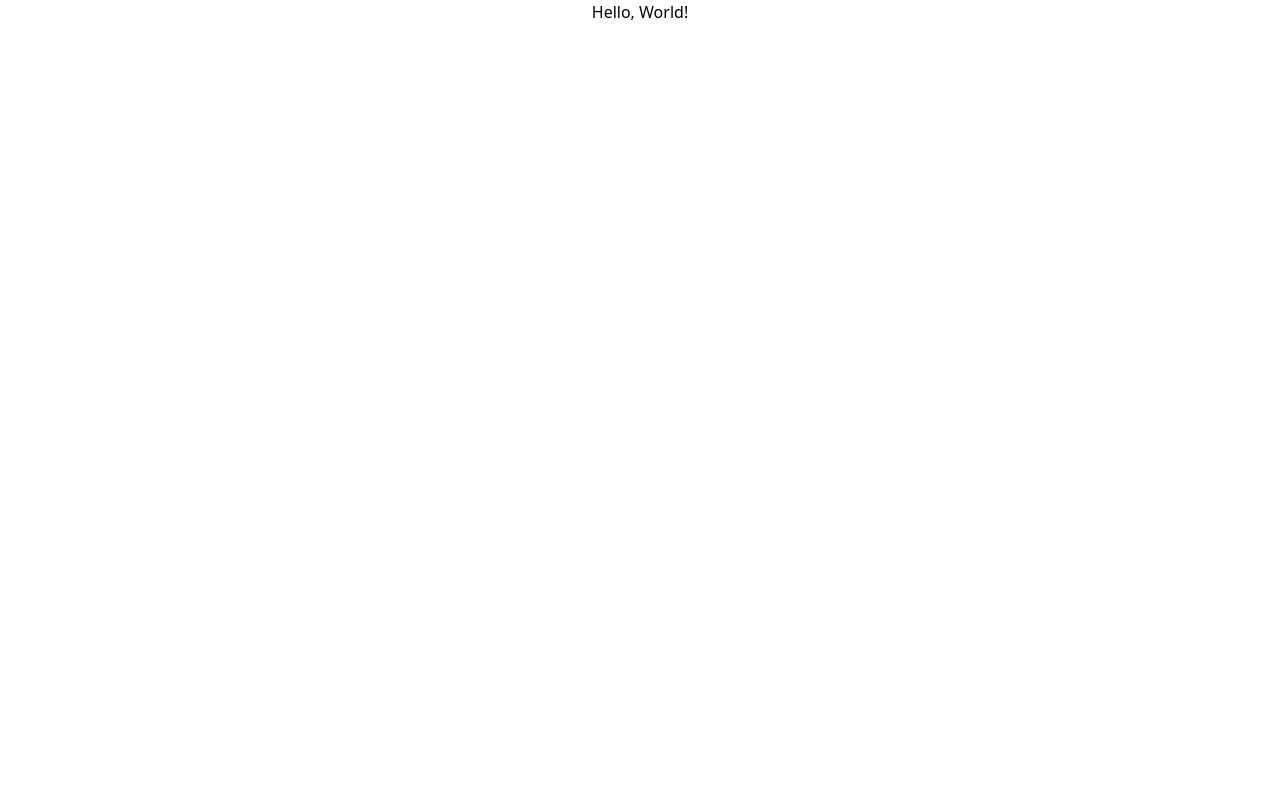
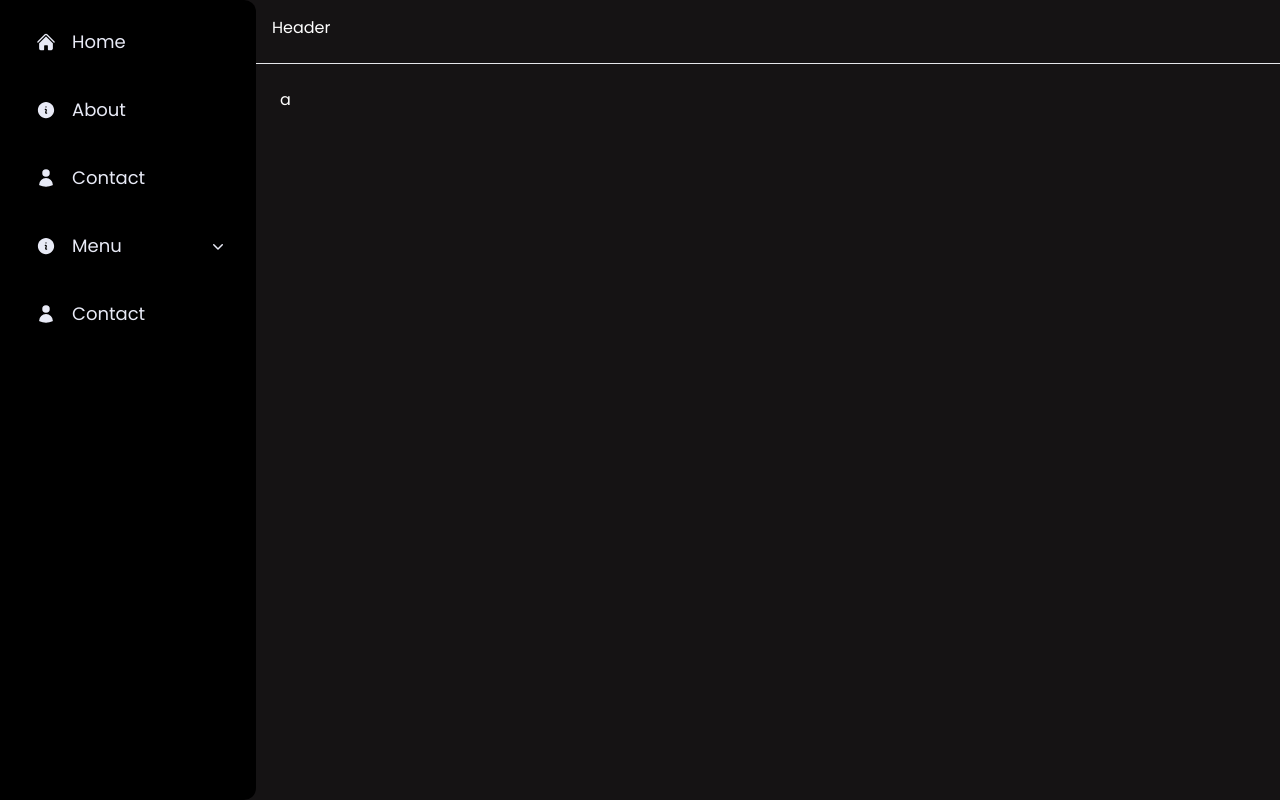
Before and after one commit to LuccaHeineck/sistema-de-recursos, a React (Create React App) app in the folder Frontend/recursos-front/: page / in a window 1280 px wide. Built offline with nearby package versions, Linux system fonts and the light colour scheme; no server answers.

Commit message:
Início do front

```diff
--- a/Frontend/recursos-front/package.json
+++ b/Frontend/recursos-front/package.json
@@ -3,11 +3,13 @@
   "version": "0.1.0",
   "private": true,
   "dependencies": {
+    "@heroicons/react": "^2.1.5",
     "@testing-library/jest-dom": "^5.17.0",
     "@testing-library/react": "^13.4.0",
     "@testing-library/user-event": "^13.5.0",
     "react": "^18.3.1",
     "react-dom": "^18.3.1",
+    "react-router-dom": "^6.26.2",
     "react-scripts": "5.0.1",
     "web-vitals": "^2.1.4"
   },
--- a/Frontend/recursos-front/public/index.html
+++ b/Frontend/recursos-front/public/index.html
@@ -9,6 +9,9 @@
       name="description"
       content="Web site created using create-react-app"
     />
+    <link rel="preconnect" href="https://fonts.googleapis.com">
+<link rel="preconnect" href="https://fonts.gstatic.com" crossorigin>
+<link href="https://fonts.googleapis.com/css2?family=Poppins:ital,wght@0,100;0,200;0,300;0,400;0,500;0,600;0,700;0,800;0,900;1,100;1,200;1,300;1,400;1,500;1,600;1,700;1,800;1,900&display=swap" rel="stylesheet">
     <link rel="apple-touch-icon" href="%PUBLIC_URL%/logo192.png" />
     <!--
       manifest.json provides metadata used when your web app is installed on a
--- a/Frontend/recursos-front/src/App.css
+++ b/Frontend/recursos-front/src/App.css
@@ -1,38 +1,3 @@
-.App {
-  text-align: center;
+body {
+  @apply bg-customGrey; /* Tailwind class for a dark gray background */
 }
-
-.App-logo {
-  height: 40vmin;
-  pointer-events: none;
-}
-
-@media (prefers-reduced-motion: no-preference) {
-  .App-logo {
-    animation: App-logo-spin infinite 20s linear;
-  }
-}
-
-.App-header {
-  background-color: #282c34;
-  min-height: 100vh;
-  display: flex;
-  flex-direction: column;
-  align-items: center;
-  justify-content: center;
-  font-size: calc(10px + 2vmin);
-  color: white;
-}
-
-.App-link {
-  color: #61dafb;
-}
-
-@keyframes App-logo-spin {
-  from {
-    transform: rotate(0deg);
-  }
-  to {
-    transform: rotate(360deg);
-  }
-}
--- a/Frontend/recursos-front/src/App.js
+++ b/Frontend/recursos-front/src/App.js
@@ -1,12 +1,20 @@
 import "./App.css";
-import HelloWorld from "./HelloWorld";
+import React from "react";
+import { BrowserRouter as Router, Routes, Route } from "react-router-dom";
 
-function App() {
+import Home from "./components/Home";
+import Layout from "./components/Layout";
+
+const App = () => {
   return (
-    <div className="App">
-      <HelloWorld />
-    </div>
+    <Router>
+      <Layout>
+        <Routes>
+          <Route path="/" element={<Home />} />
+        </Routes>
+      </Layout>
+    </Router>
   );
-}
+};
 
 export default App;
--- /dev/null
+++ b/Frontend/recursos-front/src/components/Content/index.js
@@ -0,0 +1,10 @@
+const Content = () => {
+  return (
+    <div className=" text-white">
+      <h2>Main Content</h2>
+      <p>This is the content area where the main content will go.</p>
+    </div>
+  );
+};
+
+export default Content;
--- /dev/null
+++ b/Frontend/recursos-front/src/components/Header/index.js
@@ -0,0 +1,9 @@
+const Header = () => {
+  return (
+    <header className="bg-customGrey border-b-1 text-white p-4 h-16">
+      <h1>Header</h1>
+    </header>
+  );
+};
+
+export default Header;
--- /dev/null
+++ b/Frontend/recursos-front/src/components/Home/index.js
@@ -0,0 +1,9 @@
+const Home = () => {
+  return (
+    <div>
+      <h1>a</h1>
+    </div>
+  );
+};
+
+export default Home;
--- /dev/null
+++ b/Frontend/recursos-front/src/components/Layout/index.js
@@ -0,0 +1,18 @@
+import Menu from "../Menu";
+import Header from "../Header";
+
+const Layout = ({ children }) => {
+  return (
+    <div className="font-poppins flex h-screen">
+      <Menu />
+      <div className="flex-1 flex flex-col ml-64">
+        {" "}
+        {/* Adjust ml-60 based on Menu width */}
+        <Header />
+        <main className="flex-1 p-6 bg-customGrey text-white">{children}</main>
+      </div>
+    </div>
+  );
+};
+
+export default Layout;
--- /dev/null
+++ b/Frontend/recursos-front/src/components/Menu/DropdownButton/index.js
@@ -0,0 +1,61 @@
+import React, { useState, useRef, useEffect } from "react";
+import { ChevronDownIcon } from "@heroicons/react/20/solid";
+
+const DropdownButton = ({ label, Icon, options }) => {
+  const [isOpen, setIsOpen] = useState(false);
+  const dropdownRef = useRef(null);
+
+  const toggleDropdown = () => {
+    setIsOpen(!isOpen);
+  };
+
+  useEffect(() => {
+    if (dropdownRef.current) {
+      dropdownRef.current.style.maxHeight = isOpen
+        ? `${dropdownRef.current.scrollHeight}px`
+        : "0px";
+    }
+  }, [isOpen]);
+
+  return (
+    <div className="relative">
+      <button
+        onClick={toggleDropdown}
+        className={`w-full flex items-center justify-between p-3 text-lg text-customLightGrey ${
+          isOpen
+            ? "rounded-tr-lg rounded-tl-lg bg-slate-950"
+            : "rounded-lg hover:bg-customGrey"
+        }`}
+      >
+        <div className="flex items-center space-x-2">
+          {Icon && <Icon className="ml-2 w-5 h-5" />}
+          <span className="pl-2">{label}</span>
+        </div>
+        <ChevronDownIcon
+          className={`w-5 h-5 transition-transform duration-300 ${
+            isOpen ? "rotate-180" : "rotate-0"
+          }`}
+        />
+      </button>
+      <div
+        ref={dropdownRef}
+        className={`w-full bg-customGrey rounded-br-lg rounded-bl-lg shadow-lg overflow-hidden transition-max-height duration-300 ease-in-out`}
+      >
+        {Object.entries(options).map(
+          ([optionLabel, { path, icon: OptionIcon }]) => (
+            <a
+              key={path}
+              href={path}
+              className="flex pl-5 items-center space-x-4 p-3 text-lg text-customLightGrey rounded-lg hover:bg-slate-900"
+            >
+              {OptionIcon && <OptionIcon className="w-5 h-5" />}
+              <span>{optionLabel}</span>
+            </a>
+          )
+        )}
+      </div>
+    </div>
+  );
+};
+
+export default DropdownButton;
--- /dev/null
+++ b/Frontend/recursos-front/src/components/Menu/MenuButton/index.js
@@ -0,0 +1,17 @@
+import { Link } from "react-router-dom";
+
+const MenuButton = ({ to, label, Icon }) => {
+  return (
+    <li>
+      <Link
+        to={to}
+        className="flex items-center space-x-2 p-3 text-lg rounded-lg hover:bg-customGrey text-customLightGrey"
+      >
+        {Icon && <Icon className="ml-2 w-5 h-5" />}
+        <span className="pl-2">{label}</span>
+      </Link>
+    </li>
+  );
+};
+
+export default MenuButton;
--- /dev/null
+++ b/Frontend/recursos-front/src/components/Menu/index.js
@@ -0,0 +1,33 @@
+import MenuButton from "./MenuButton";
+import {
+  HomeIcon,
+  UserIcon,
+  InformationCircleIcon,
+} from "@heroicons/react/24/solid";
+import DropdownButton from "./DropdownButton";
+
+const Menu = () => {
+  const options = {
+    "Opção 1": { path: "/home", icon: HomeIcon },
+    "Opção 2": { path: "/home", icon: UserIcon },
+    "Opção 3": { path: "/home", icon: UserIcon },
+  };
+
+  return (
+    <div className="bg-black text-white p-4 h-screen w-64 fixed left-0 top-0 rounded-tr-xl rounded-br-xl">
+      <ul className="space-y-4">
+        <MenuButton to="/" label="Home" Icon={HomeIcon} />
+        <MenuButton to="/about" label="About" Icon={InformationCircleIcon} />
+        <MenuButton to="/contact" label="Contact" Icon={UserIcon} />
+        <DropdownButton
+          label="Menu"
+          Icon={InformationCircleIcon}
+          options={options}
+        />
+        <MenuButton to="/contact" label="Contact" Icon={UserIcon} />
+      </ul>
+    </div>
+  );
+};
+
+export default Menu;
--- a/Frontend/recursos-front/tailwind.config.js
+++ b/Frontend/recursos-front/tailwind.config.js
@@ -2,7 +2,20 @@
 module.exports = {
   content: ["./src/**/*.{js,jsx,ts,tsx}"],
   theme: {
-    extend: {},
+    extend: {
+      borderWidth: {
+        1: "1px",
+      },
+
+      fontFamily: {
+        poppins: ['"Poppins"', "sans-serif"],
+      },
+
+      colors: {
+        customGrey: "#151314",
+        customLightGrey: "#E8EAF6",
+      },
+    },
   },
   plugins: [],
 };
```
Also changed, not shown: 1 other file (tests, documents, lock files or other folders).
